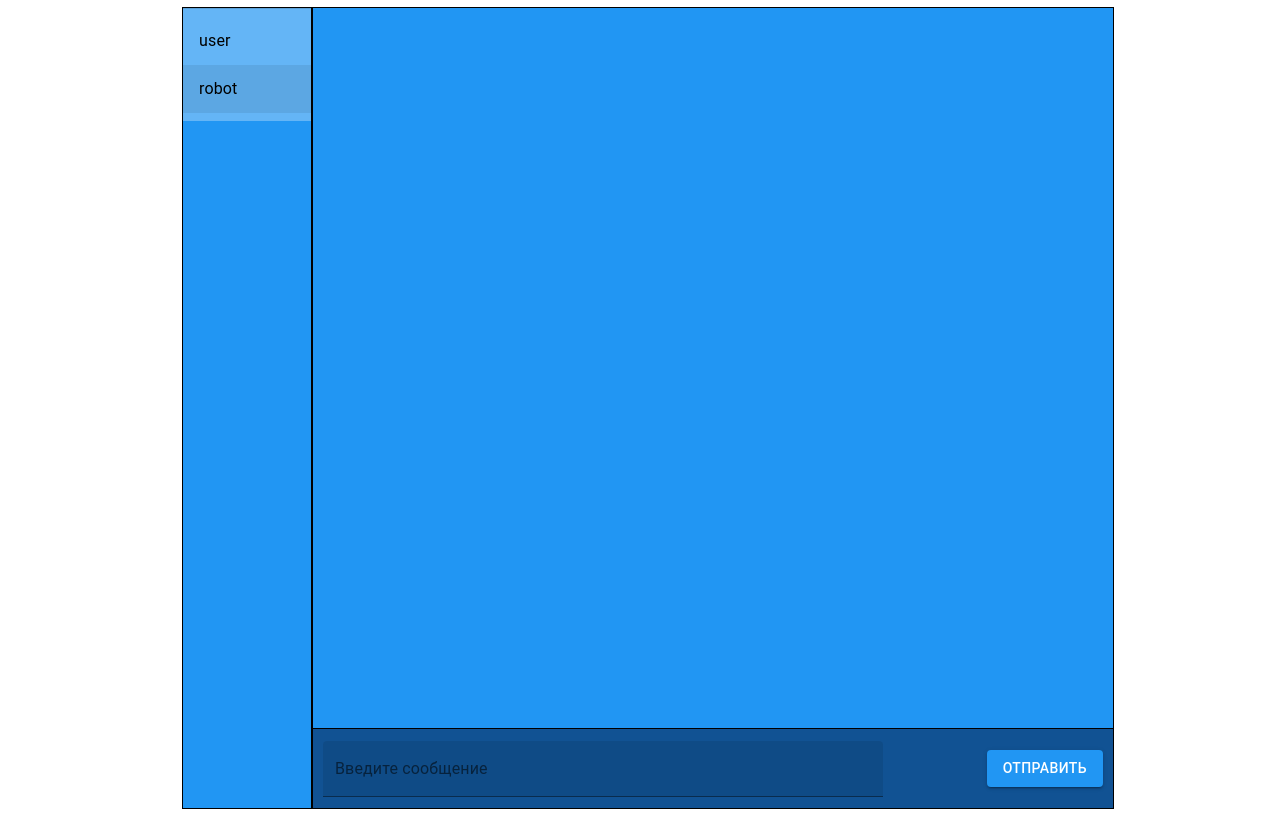
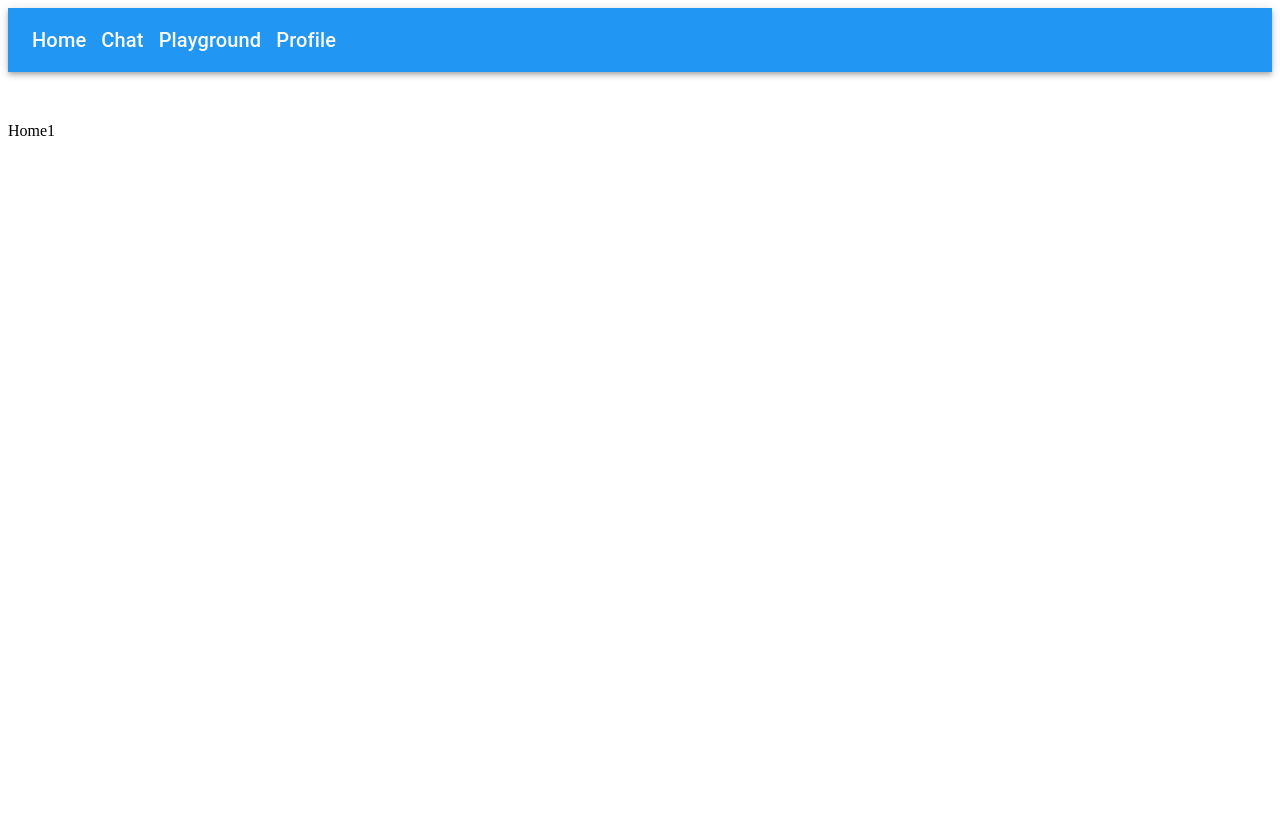
Before and after one commit to Gelller/myapp1, a React (Create React App) app: page / in a window 1280 px wide. Built offline with nearby package versions, Linux system fonts and the light colour scheme.

Commit message:
lesson-4

```diff
--- a/package.json
+++ b/package.json
@@ -11,6 +11,7 @@
     "@testing-library/user-event": "^12.8.3",
     "react": "^17.0.2",
     "react-dom": "^17.0.2",
+    "react-router-dom": "^5.2.0",
     "react-scripts": "4.0.3",
     "web-vitals": "^1.1.2"
   },
--- a/src/App.js
+++ b/src/App.js
@@ -1,97 +1,37 @@
-
-import './App.css';
-import MessageList from './MessageList';
-import MessageInput from './MessageInput';
-import React, { useState, useEffect } from 'react';
-import { makeStyles } from '@material-ui/core/styles';
-import Chats from './Chats';
+import {
+    BrowserRouter as Router,
+    Switch,
+    Route,
+    Link
+} from "react-router-dom";
+import Chat from "./Chat";
+import PlayGround from "./Playground";
+import Home from './Home'
+import AppBar from "./AppBar";
+import Profile from './Profile';
 
 
+const App = () => {
 
+    return (<Router>
+        <AppBar />
+        <Switch>
+            <Router path="/profile">
+                <Profile />
+            </Router>
+            <Router path="/chat">
+                <Chat />
+            </Router>
+            <Router path="/playground">
+                <PlayGround />
+            </Router>
 
-const structureMessage = {
-  text: "",
-  author: "",
-  time: ""
-};
-
-const useStyles = makeStyles((theme) => ({
-  appWrapper: {
-    height: '100vh',
-    width: '100vw',
-    display: 'flex',
-    justifyContent: 'center',
-    alignItems: 'center',
-    colors: theme
-  },
-  componentWrapper: {
-    width: '800px',
-    height: '800px',
-    border: '1px solid black',
-    display: 'flex',
-    flexDirection: "column",
-    backgroundColor: theme.palette.primary.main
-
-  },
-  arrayOfChats: {
-    width: '10%',
-    height: '800px',
-    border: '1px solid black',
-    backgroundColor: theme.palette.primary.main
-  },
-}))
-
-function App() {
-
-  const [inputMessage, setInputMessage] = useState("");
-  const [messagesArray, setmessagesArray] = useState([])
-  const classes = useStyles();
-
-  const onSendMessage = (messageText) => {
-    if (messageText !== "") {
-      var newMessage = Object.create(structureMessage);
-
-      newMessage.text = messageText
-      newMessage.time = new Date().toLocaleString();
-      newMessage.author = "user"
-      setmessagesArray(prev => [...prev, newMessage])
-      setInputMessage('')
-    }
-  }
-
-  useEffect(() => {
-    if (messagesArray.length !== 0 && messagesArray[messagesArray.length - 1].author === "user") {
-      setTimeout(() => {
-        var newRobotMessage = Object.create(structureMessage);
-        console.log(messagesArray)
-        newRobotMessage.text = messagesArray[messagesArray.length - 1].text
-        newRobotMessage.time = new Date().toLocaleString();
-        newRobotMessage.author = "robot"
-
-        setmessagesArray(prev => [...prev, newRobotMessage])
-      }, getRandomInt(100, 2000));
-
-    }
-  }, [messagesArray])
-
-
-
-  function getRandomInt(min, max) {
-    return Math.floor(Math.random() * (max - min)) + min;
-  }
-
-  return (
-    <div className={classes.appWrapper}>
-      <div className={classes.arrayOfChats}>
-        <Chats></Chats>
-      </div>
-      <div className={classes.componentWrapper}>
-
-        <MessageList messagesArray={messagesArray} />
-        <MessageInput onSendMessage={onSendMessage} />
-      </div>
-    </ div>);
+            <Router path="/">
+                <Home />
+            </Router>
+        </Switch>
+    </Router>)
 
 }
 
-export default App;
+export default App
--- /dev/null
+++ b/src/AppBar/index.js
@@ -0,0 +1,57 @@
+import { AppBar as MaterialUiAppBar } from '@material-ui/core/';
+import Toolbar from '@material-ui/core/Toolbar';
+import { Link, useLocation } from 'react-router-dom';
+import Typography from '@material-ui/core/Typography';
+import { makeStyles } from '@material-ui/core/styles';
+
+const useStyles = makeStyles((theme) => ({
+    link: {
+        marginRight: '15px',
+        color: theme.palette.background.default,
+        textDecoration: 'none',
+    },
+    appBar: {
+        marginBottom: '50px',
+        position: 'static',
+    },
+    acitiveLink: {
+        textDecoration: 'auto',
+        color: 'red',
+    },
+}));
+
+const routes = [
+    { pathTitle: 'Home', path: '/home' },
+    { pathTitle: 'Chat', path: '/chat' },
+    { pathTitle: 'Playground', path: '/playground' },
+    { pathTitle: 'Profile', path: '/profile' }
+]
+
+const AppBar = () => {
+
+    const classes = useStyles();
+    const location = useLocation();
+
+
+
+    return (<MaterialUiAppBar className={classes.appBar}>
+        <Toolbar>
+            {routes.map((route) => (
+                <Link
+                    key={route.path}
+                    to={route.path}
+                    className={`${classes.link} ${route.path === location.pathname ? classes.acitiveLink : ""}`}>
+                    <Typography variant='h6'> {route.pathTitle} </Typography>
+                </Link>
+
+            ))
+            }
+
+
+
+
+        </Toolbar >
+
+    </MaterialUiAppBar >);
+}
+export default AppBar
--- /dev/null
+++ b/src/Chat/index.js
@@ -0,0 +1,97 @@
+
+import '../App.css';
+import MessageList from './MessageList';
+import MessageInput from './MessageInput';
+import React, { useState, useEffect } from 'react';
+import { makeStyles } from '@material-ui/core/styles';
+import Chats from '../Chats';
+
+
+
+
+const structureMessage = {
+  text: "",
+  author: "",
+  time: ""
+};
+
+const useStyles = makeStyles((theme) => ({
+  chatWrapper: {
+    height: '100%',
+    width: '100%',
+    display: 'flex',
+    justifyContent: 'center',
+    alignItems: 'center',
+    colors: theme
+  },
+  componentWrapper: {
+    width: '800px',
+    height: '800px',
+    border: '1px solid black',
+    display: 'flex',
+    flexDirection: "column",
+    backgroundColor: theme.palette.primary.main
+
+  },
+  arrayOfChats: {
+    width: '10%',
+    height: '800px',
+    border: '1px solid black',
+    backgroundColor: theme.palette.primary.main
+  },
+}))
+
+function Chat() {
+
+  const [inputMessage, setInputMessage] = useState("");
+  const [messagesArray, setmessagesArray] = useState([])
+  const classes = useStyles();
+
+  const onSendMessage = (messageText) => {
+    if (messageText !== "") {
+      var newMessage = Object.create(structureMessage);
+
+      newMessage.text = messageText
+      newMessage.time = new Date().toLocaleString();
+      newMessage.author = "user"
+      setmessagesArray(prev => [...prev, newMessage])
+      setInputMessage('')
+    }
+  }
+
+  useEffect(() => {
+    if (messagesArray.length !== 0 && messagesArray[messagesArray.length - 1].author === "user") {
+      setTimeout(() => {
+        var newRobotMessage = Object.create(structureMessage);
+        console.log(messagesArray)
+        newRobotMessage.text = messagesArray[messagesArray.length - 1].text
+        newRobotMessage.time = new Date().toLocaleString();
+        newRobotMessage.author = "robot"
+
+        setmessagesArray(prev => [...prev, newRobotMessage])
+      }, getRandomInt(100, 2000));
+
+    }
+  }, [messagesArray])
+
+
+
+  function getRandomInt(min, max) {
+    return Math.floor(Math.random() * (max - min)) + min;
+  }
+
+  return (
+    <div className={classes.chatWrapper}>
+      <div className={classes.arrayOfChats}>
+        <Chats></Chats>
+      </div>
+      <div className={classes.componentWrapper}>
+
+        <MessageList messagesArray={messagesArray} />
+        <MessageInput onSendMessage={onSendMessage} />
+      </div>
+    </ div>);
+
+}
+
+export default Chat;
--- /dev/null
+++ b/src/Home/index.js
@@ -0,0 +1,4 @@
+const Home = () => {
+    return <div>Home1</div>
+}
+export default Home
--- /dev/null
+++ b/src/Playground/index.js
@@ -0,0 +1,5 @@
+const PlayGround = (props) => {
+    return <div>PlayGround</div>
+}
+
+export default PlayGround
--- /dev/null
+++ b/src/Profile/index.js
@@ -0,0 +1,4 @@
+const Profile = (props) => {
+    return <div>Profile</div>
+}
+export default Profile
--- a/src/index.js
+++ b/src/index.js
@@ -4,10 +4,11 @@
 import { ThemeProvider } from '@material-ui/styles';
 import { theme } from './theme'
 
+
+
 ReactDOM.render(
   <React.StrictMode>
     <ThemeProvider theme={theme}>
-
       <App />
     </ThemeProvider>
 
```
Also changed, not shown: src/Chat/MessageInput.js (renamed from src/MessageInput.js), src/Chat/MessageList.js (renamed from src/MessageList.js), 1 other file (tests, documents, lock files or other folders).
